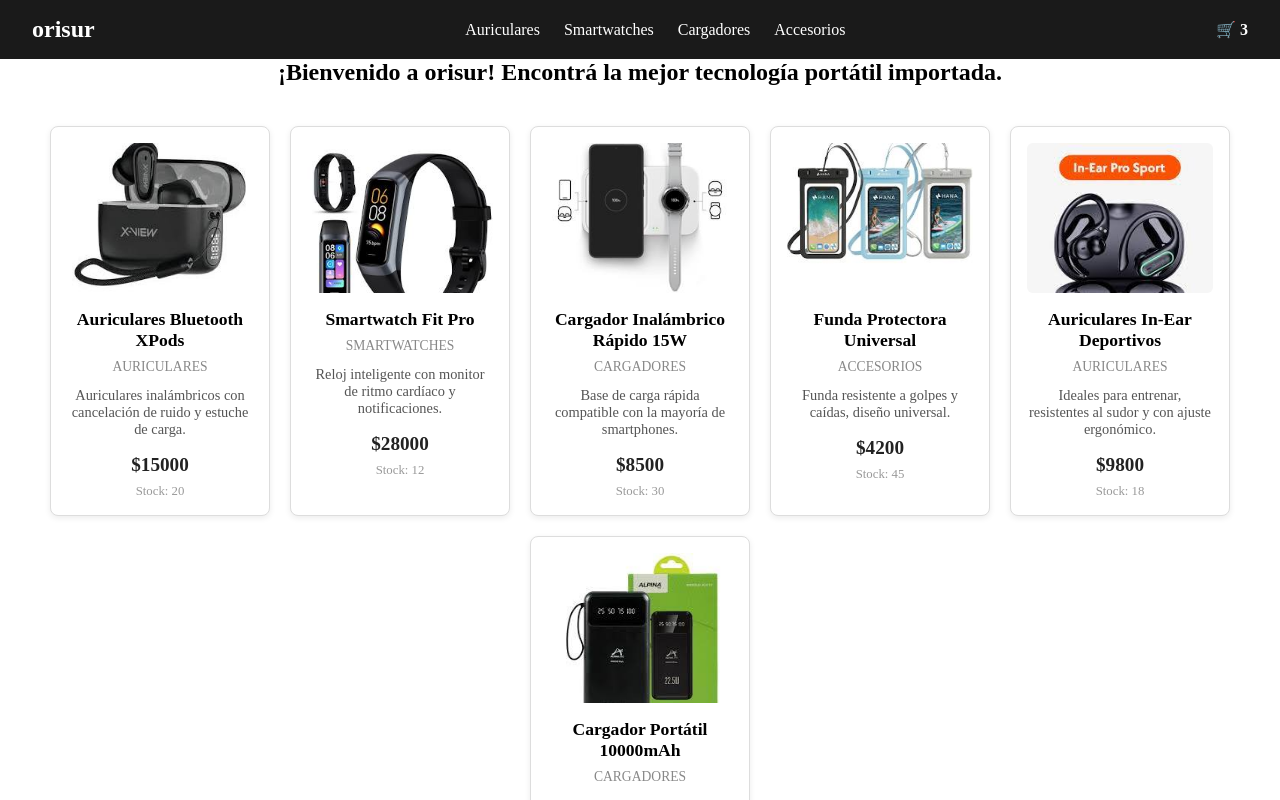
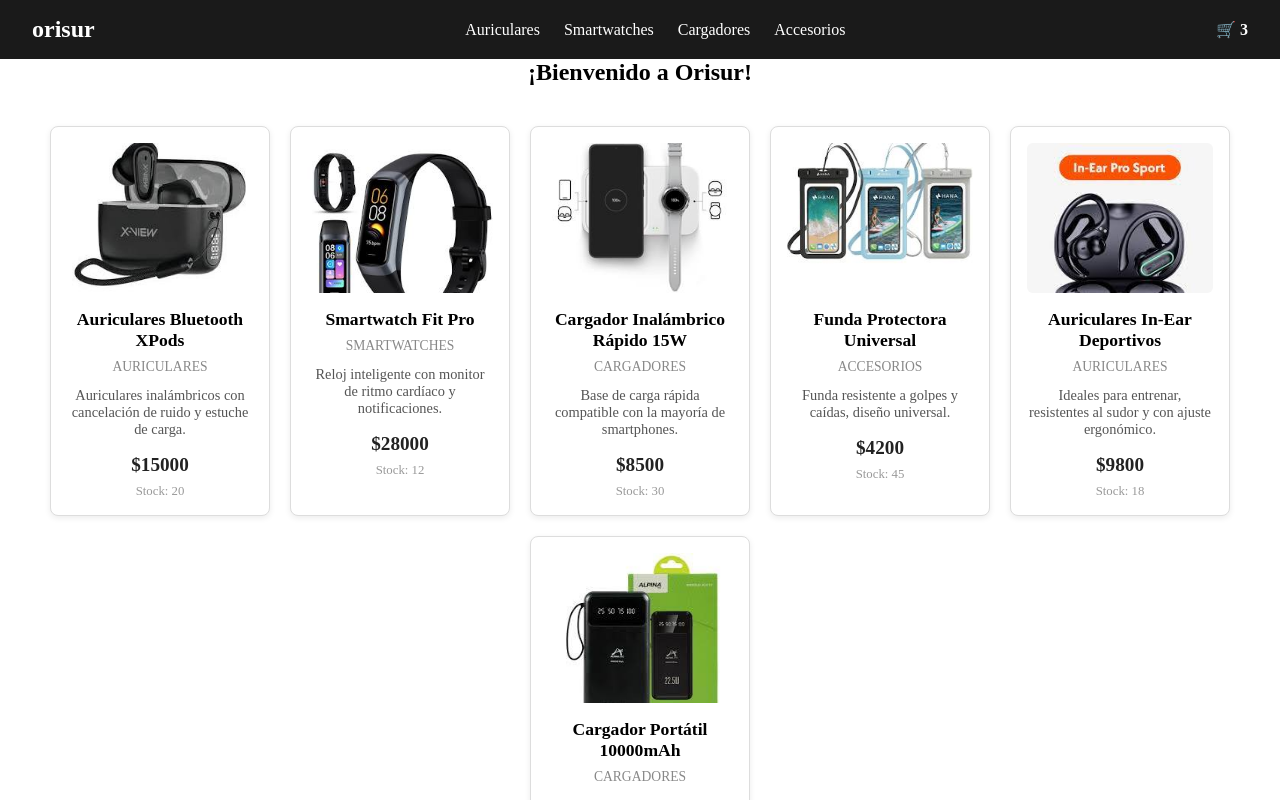
Before and after one commit to javimathesan/orisur, a React (Vite) app: page / in a window 1280 px wide. Shown: the top 800 px of the page. Built offline with nearby package versions, Linux system fonts and the light colour scheme.

Commit message:
feat: configurar rutas principales con react-router-dom (Home, Category, Item, NotFound)

```diff
--- a/src/App.jsx
+++ b/src/App.jsx
@@ -1,16 +1,22 @@
-// src/App.jsx
-import Navbar from "./components/Navbar/Navbar";
-import ItemListContainer from "./components/ItemListContainer/ItemListContainer";
-import Footer from "./components/Footer/Footer";
+import { BrowserRouter, Routes, Route } from 'react-router-dom'
+import Layout from './components/Layout/Layout'
+import ItemListContainer from './components/ItemListContainer/ItemListContainer'
+import ItemDetailContainer from './components/ItemDetailContainer/ItemDetailContainer'
+import NotFound from './components/NotFound/NotFound'
 
 function App() {
   return (
-    <>
-      <Navbar />
-      <ItemListContainer greeting="¡Bienvenido a orisur! Encontrá la mejor tecnología portátil importada." />
-      <Footer />
-    </>
-  );
+    <BrowserRouter>
+      <Routes>
+        <Route path="/" element={<Layout />}>
+          <Route index element={<ItemListContainer greeting="¡Bienvenido a Orisur!" />} />
+          <Route path="category/:categoryId" element={<ItemListContainer greeting="¡Bienvenido a Orisur!" />} />
+          <Route path="item/:id" element={<ItemDetailContainer />} />
+          <Route path="*" element={<NotFound />} />
+        </Route>
+      </Routes>
+    </BrowserRouter>
+  )
 }
 
-export default App;
+export default App
--- /dev/null
+++ b/src/components/NotFound/NotFound.jsx
@@ -0,0 +1,10 @@
+const NotFound = () => {
+  return (
+    <div className="not-found">
+      <h2>404 - Página no encontrada</h2>
+      <p>El producto o la categoría que buscás no existe.</p>
+    </div>
+  )
+}
+
+export default NotFound
```
